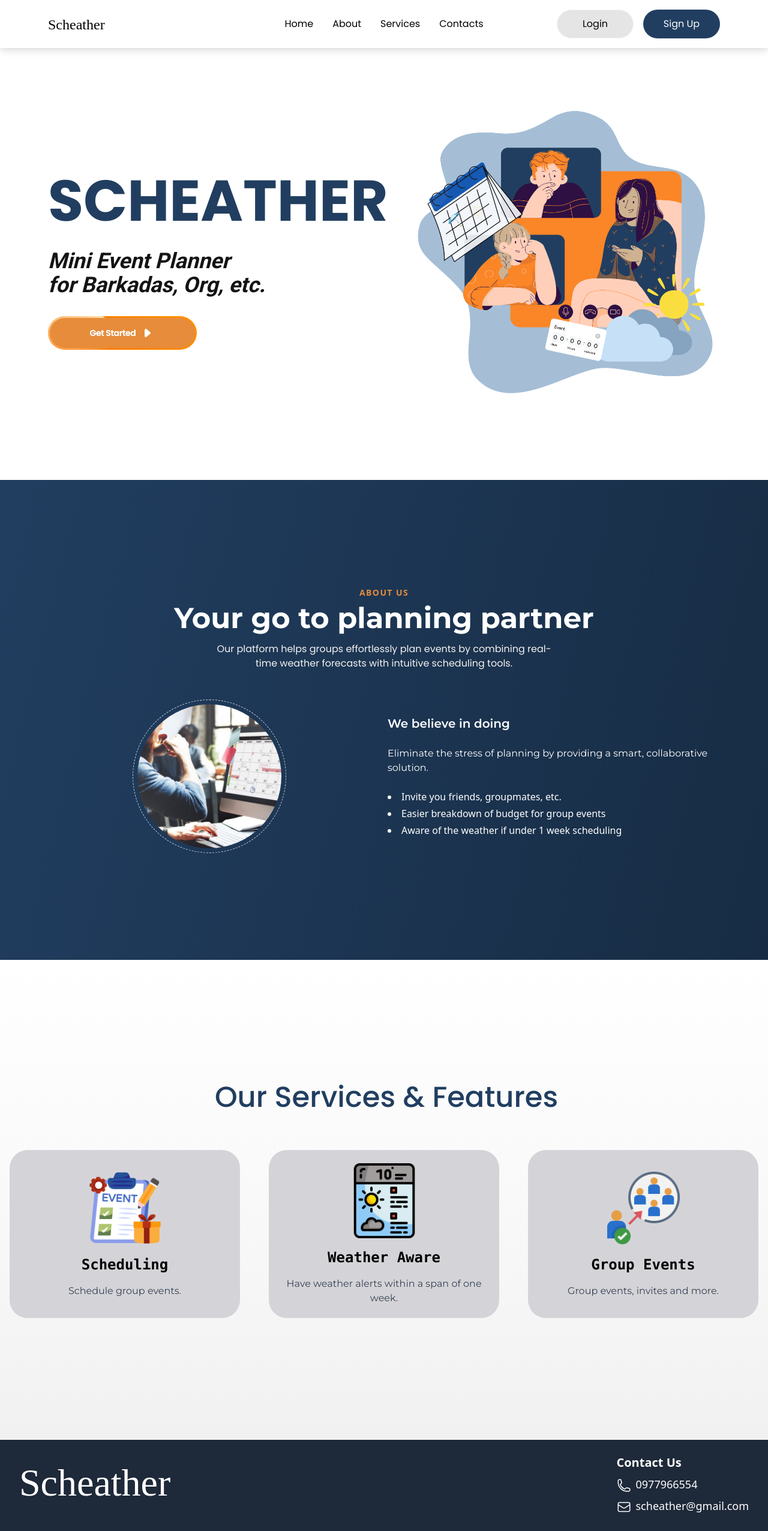
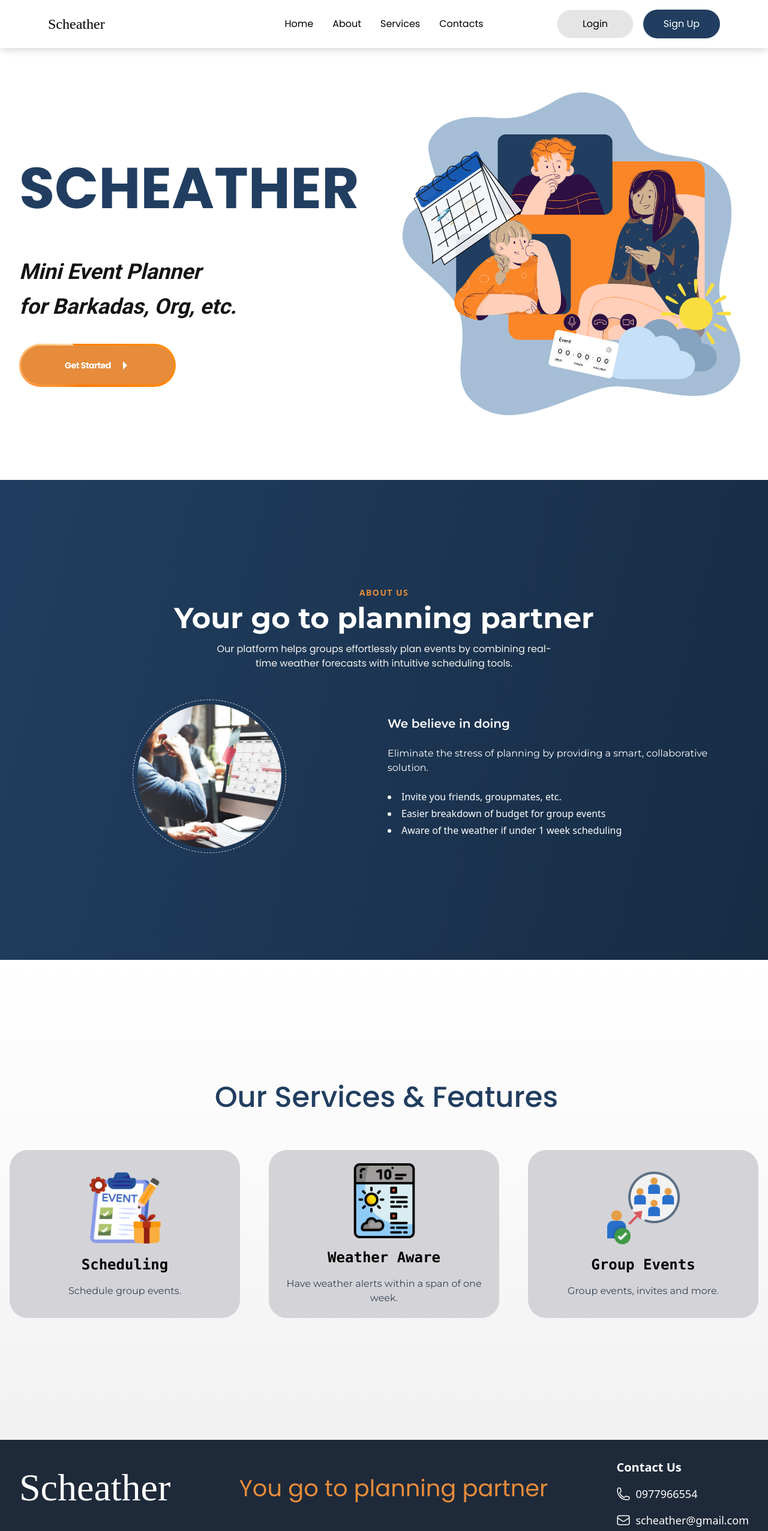
Before and after one commit to googiegoobers/SCHEATHER, a Next.js app in the folder scheather-next-app/: page / in a window 1280 px wide. Shown: the top 2552 px of the page at 60% size. Built offline with nearby package versions, Linux system fonts and the light colour scheme; a web font is replaced by a local one.

Commit message:
[Update][Bautista]-responsive-layout-landingPage
added hamburger menu on mobile devices using useState

```diff
--- a/scheather-next-app/app/page.tsx
+++ b/scheather-next-app/app/page.tsx
@@ -1,4 +1,5 @@
 "use client";
+import { useState, useEffect } from "react";
 import Link from "next/link";
 import { useRouter } from "next/navigation";
 
@@ -9,27 +10,46 @@ export default function Home() {
     router.push("/auth/signup");
   };
 
+  const [isMenuOpen, setIsMenuOpen] = useState(false);
+
+  const toggleMenu = () => {
+    setIsMenuOpen(!isMenuOpen);
+  };
+
+  const closeMenu = () => {
+    setIsMenuOpen(false);
+  };
+
+  // makes the background still when opening the hamburger menu
+  useEffect(() => {
+    document.body.style.overflow = isMenuOpen ? "hidden" : "";
+    return () => {
+      document.body.style.overflow = "";
+    };
+  }, [isMenuOpen]);
+
   return (
     <div className="min-h-screen w-full bg-white overflow-x-hidden">
       <div className="w-full h-screen relative bg-white overflow-hidden">
-        {/* Header */}
+        {/* Header*/}
         <header
-          className="w-full h-20 bg-white shadow-[0px_1.5px_15px_0px_rgba(0,0,0,0.20)] justify-center flex fixed top-0 z-50"
+          className="w-full h-20 bg-white shadow-[0px_1.5px_15px_0px_rgba(0,0,0,0.20)] fixed top-0 z-50 flex justify-between items-center px-4 sm:px-6 lg:px-20"
           style={{
             fontFamily: "Poppins",
           }}
         >
+          {/* Brand Logo */}
           <div
-            className="absolute left-[80px] top-[25px] text-[color:#213E60] text-2xl"
+            className="text-black text-xl sm:text-2xl font-medium"
             style={{
               fontFamily: '"Cedarville Cursive", cursive',
-              fontSize: "1.5rem",
-              color: "black",
             }}
           >
             Scheather
           </div>
-          <div className="navigation right-[20px] top-[16px] flex items-center gap-8 justify-center align-middle">
+
+          {/* Desktop Navigation */}
+          <nav className="hidden lg:flex items-center gap-8 absolute left-1/2 transform -translate-x-1/2">
             <a
               href="#home"
               className="text-black text-base cursor-pointer relative inline-block after:block after:h-[2px] after:bg-[#e68c3a] after:absolute after:bottom-0 after:left-0 after:w-0 after:transition-all after:duration-300 hover:after:w-full"
@@ -54,31 +74,124 @@ export default function Home() {
             >
               Contacts
             </a>
-          </div>
-          <div className="navigation absolute right-[80px] top-[16px] flex items-center gap-4 justify-center align-middle">
+          </nav>
+
+          {/* Desktop Auth Buttons */}
+          <div className="hidden lg:flex items-center gap-4">
             <Link href="/auth/login" passHref>
-              <button className="w-32 h-12 bg-neutral-200 rounded-[30px] border border-stone-100 text-black text-base hover:cursor-pointer hover:bg-neutral-300 transition-colors">
+              <button className="w-24 xl:w-32 h-10 xl:h-12 bg-neutral-200 rounded-[30px] border border-stone-100 text-black text-sm xl:text-base hover:cursor-pointer hover:bg-neutral-300 transition-colors">
                 Login
               </button>
             </Link>
             <Link href="/auth/signup" passHref>
-              <button className="w-32 h-12 bg-[color:#213E60] rounded-[30px] text-white text-base hover: cursor-pointer hover:bg-[color:#1A314E] transition-colors">
+              <button className="w-24 xl:w-32 h-10 xl:h-12 bg-[color:#213E60] rounded-[30px] text-white text-sm xl:text-base hover:cursor-pointer hover:bg-[color:#1A314E] transition-colors">
                 Sign Up
               </button>
             </Link>
+          </div>
+
+          {/* Hamburger Menu Button */}
+          <button
+            className="lg:hidden flex flex-col justify-center items-center w-8 h-5 space-y-1 focus:outline-none"
+            onClick={toggleMenu}
+            aria-label="Toggle menu"
+          >
+            <div
+              className={`w-6 h-0.5 bg-black transition-all duration-300 ${
+                isMenuOpen ? "rotate-45 translate-y-1.5" : ""
+              }`}
+            ></div>
+            <div
+              className={`w-6 h-0.5 bg-black transition-all duration-300 ${
+                isMenuOpen ? "opacity-0" : ""
+              }`}
+            ></div>
+            <div
+              className={`w-6 h-0.5 bg-black transition-all duration-300 ${
+                isMenuOpen ? "-rotate-45 -translate-y-1.5" : ""
+              }`}
+            ></div>
+          </button>
+
+          {/* Mobile Menu Overlay */}
+          {isMenuOpen && (
+            <div
+              className="lg:hidden fixed inset-0 bg-black/20 z-40"
+              onClick={closeMenu}
+            ></div>
+          )}
+
+          {/* Mobile Menu */}
+          <div
+            className={`lg:hidden fixed top-20 right-0 w-80 max-w-[90vw] max-h-[calc(100vh-2rem)] bg-white shadow-2xl transform transition-transform duration-300 ease-in-out overflow-y-auto z-50 rounded-sm ${
+              isMenuOpen ? "translate-x-0" : "translate-x-full"
+            }`}
+          >
+            <div className="flex flex-col p-6 space-y-6">
+              <nav className="flex flex-col space-y-4">
+                <a
+                  href="#home"
+                  className="text-black text-lg py-2 border-b border-gray-100 hover:text-[#e68c3a] transition-colors "
+                  onClick={closeMenu}
+                >
+                  Home
+                </a>
+                <a
+                  href="#about"
+                  className="text-black text-lg py-2 border-b border-gray-100 hover:text-[#e68c3a] transition-colors"
+                  onClick={closeMenu}
+                >
+                  About
+                </a>
+                <a
+                  href="#services"
+                  className="text-black text-lg py-2 border-b border-gray-100 hover:text-[#e68c3a] transition-colors"
+                  onClick={closeMenu}
+                >
+                  Services
+                </a>
+                <a
+                  href="#contacts"
+                  className="text-black text-lg py-2 border-b border-gray-100 hover:text-[#e68c3a] transition-colors"
+                  onClick={closeMenu}
+                >
+                  Contacts
+                </a>
+              </nav>
+
+              {/* Mobile Auth Buttons */}
+              <div className="flex flex-col space-y-4 pt-6">
+                <Link href="/auth/login" passHref>
+                  <button
+                    className="w-full h-12 bg-neutral-200 rounded-[30px] border border-stone-100 text-black text-base active:bg-neutral-300 transition-colors"
+                    onClick={closeMenu}
+                  >
+                    Login
+                  </button>
+                </Link>
+                <Link href="/auth/signup" passHref>
+                  <button
+                    className="w-full h-12 bg-[color:#213E60] rounded-[30px] text-white text-base active:bg-[color:#1A314E] transition-colors"
+                    onClick={closeMenu}
+                  >
+                    Sign Up
+                  </button>
+                </Link>
+              </div>
+            </div>
           </div>
         </header>
 
         {/* Hero Section */}
         <div
-          className="flex items-center justify-center h-[calc(100vh-70px)] mt-[70px] px-[80px] bg-white/80 scroll-mt-50"
+          className="w-full min-h-screen px-4 sm:px-6 lg:px-8 pt-20 flex flex-col justify-center items-center text-center bg-white/80"
           id="home"
         >
-          <div className="flex flex-row items-center justify-between w-full max-w-7xl gap-10">
+          <div className="flex flex-col lg:flex-row items-center justify-between w-full max-w-7xl gap-8 lg:gap-10">
             {/* LEFT CONTENT */}
-            <div className="flex-1 max-w-[800px]">
+            <div className="flex-1 max-w-[800px] order-2 lg:order-1 text-left">
               <h1
-                className="text-[color:#213E60] text-8xl mb-8 font-bold"
+                className="text-[color:#213E60] text-4xl sm:text-5xl md:text-6xl lg:text-7xl xl:text-8xl mb-6 lg:mb-8 font-bold leading-relaxed"
                 style={{
                   fontFamily: "Poppins",
                 }}
@@ -86,7 +199,7 @@ export default function Home() {
                 SCHEATHER
               </h1>
               <h3
-                className="text-4xl mb-8 font-bold italic text-[color:#141414]"
+                className="text-xl sm:text-2xl md:text-3xl lg:text-4xl mb-6 lg:mb-8 font-bold italic text-[color:#141414] leading-relaxed"
                 style={{ fontFamily: "Roboto" }}
               >
                 Mini Event Planner <br />
@@ -95,7 +208,7 @@ export default function Home() {
 
               <button
                 onClick={handleClick}
-                className="rgb-button group relative cursor-pointer overflow-hidden whitespace-nowrap px-6 py-4 text-black [background:var(--bg)] [border-radius:var(--radius)] transition-all duration-300 hover:scale-105 hover:shadow-[0_0_40px_8px_rgba(120,120,120,0.7)] flex justify-center "
+                className="rgb-button group relative cursor-pointer overflow-hidden whitespace-nowrap px-4 sm:px-6 py-3 sm:py-4 text-black [background:var(--bg)] [border-radius:var(--radius)] transition-all duration-300 hover:scale-105 hover:shadow-[0_0_40px_8px_rgba(120,120,120,0.7)] flex justify-center w-fit"
                 style={
                   {
                     "--spread": "90deg",
@@ -113,15 +226,14 @@ export default function Home() {
                   </div>
                 </div>
                 <div className="absolute [background:var(--bg)] [border-radius:var(--radius)] [inset:var(--cut)] "></div>
-                <div className="z-10 flex items-center justify-center gap-2 w-50">
+                <div className="px-9 z-10 flex items-center justify-center gap-2">
                   <span
-                    className="whitespace-pre bg-gradient-to-b from-white from-30% to-gray-300/80 bg-clip-text text-sm font-semibold leading-none tracking-tight text-white "
+                    className="inline-flex items-center gap-2 px-4 py-2 bg-gradient-to-b from-white from-30% to-gray-300/80 bg-clip-text text-xs sm:text-sm font-semibold leading-none tracking-tight text-white hover:"
                     style={{ fontFamily: "Poppins" }}
                   >
                     Get Started
-                  </span>
                     <svg
-                    className="w-6 h-6 text-gray-800 dark:text-white"
+                      className="w-6 h-6 sm:w-6 sm:h-6 text-gray-800 dark:text-white"
                       aria-hidden="true"
                       xmlns="http://www.w3.org/2000/svg"
                       width="24"
@@ -130,19 +242,23 @@ export default function Home() {
                       viewBox="0 0 24 24"
                     >
                       <path
-                      fillRule="evenodd"
-                      d="M10.271 5.575C8.967 4.501 7 5.43 7 7.12v9.762c0 1.69 1.967 2.618 3.271 1.544l5.927-4.881a2 2 0 0 0 0-3.088l-5.927-4.88Z"
-                      clipRule="evenodd"
+                        strokeLinecap="round"
+                        strokeLinejoin="round"
+                        strokeWidth={2}
+                        d="M5 12h14m-7-7l7 7-7 7"
                       />
                     </svg>
+                  </span>
                 </div>
               </button>
             </div>
-            <div className="flex-1 flex justify-center items-center top-9">
+
+            {/* RIGHT CONTENT - IMAGE */}
+            <div className="flex flex-col justify-center items-center flex-1 order-1 lg:order-2 w-full">
               <img
                 src="/hero-logo.png"
                 alt="Art"
-                className="w-full max-w-[600px] h-auto object-contain "
+                className="w-full max-w-[300px] sm:max-w-[400px] md:max-w-[500px] lg:max-w-[600px] h-auto object-contain"
               />
             </div>
           </div>
@@ -283,31 +399,44 @@ export default function Home() {
           </div>
         </div>
       </div>
-      <footer className="w-full bg-gray-800 text-white px-8 py-6" id="contacts">
-        <div className="flex justify-between items-start">
+      <footer
+        className="w-full bg-gray-800 text-white px-4 sm:px-6 lg:px-8 py-6 lg:py-8"
+        id="contacts"
+      >
+        <div className="flex flex-col lg:flex-row justify-between items-center lg:items-start gap-8">
           <div
-            className="text-white"
+            className="text-white text-center lg:text-left order-1 lg:order-1"
             style={{
               fontFamily: '"Cedarville Cursive", cursive',
-              fontSize: "64px",
+              fontSize: "clamp(2rem, 5vw, 4rem)",
               color: "white",
             }}
           >
             Scheather
           </div>
-          <div></div>
+          <div
+            className="text-white text-center lg:text-left order-1 lg:order-1 pt-5"
+            style={{
+              fontFamily: "Poppins",
+              fontSize: "clamp(1rem, 3vw, 2.5rem)",
+              color: "#e68c3a",
+            }}
+          >
+            You go to planning partner
+          </div>
 
-          <div className="text-left w-fit">
-            <p className="text-xl font-semibold mb-2">Contact Us</p>
+          <div className="text-center lg:text-left w-full lg:w-fit order-2 lg:order-2">
+            <p className="text-lg sm:text-xl font-semibold mb-4">Contact Us</p>
 
-            <div className="flex items-start gap-2 mb-2">
+            {/* Phone */}
+            <div className="flex items-center justify-center lg:justify-start gap-2 mb-4">
               <svg
                 xmlns="http://www.w3.org/2000/svg"
                 fill="none"
                 viewBox="0 0 24 24"
                 strokeWidth="1.5"
                 stroke="currentColor"
-                className="w-6 h-6 mt-1"
+                className="w-6 h-6 flex-shrink-0"
               >
                 <path
                   strokeLinecap="round"
@@ -315,19 +444,18 @@ export default function Home() {
                   d="M2.25 6.75c0 8.284 6.716 15 15 15h2.25a2.25 2.25 0 0 0 2.25-2.25v-1.372c0-.516-.351-.966-.852-1.091l-4.423-1.106c-.44-.11-.902.055-1.173.417l-.97 1.293c-.282.376-.769.542-1.21.38a12.035 12.035 0 0 1-7.143-7.143c-.162-.441.004-.928.38-1.21l1.293-.97c.363-.271.527-.734.417-1.173L6.963 3.102a1.125 1.125 0 0 0-1.091-.852H4.5A2.25 2.25 0 0 0 2.25 4.5v2.25Z"
                 />
               </svg>
-              <div>
-                <p className="text-lg">0977966554</p>
-              </div>
+              <p className="text-base sm:text-lg">0977966554</p>
             </div>
 
-            <div className="flex items-start gap-2">
+            {/* Email */}
+            <div className="flex items-center justify-center lg:justify-start gap-2">
               <svg
                 xmlns="http://www.w3.org/2000/svg"
                 fill="none"
                 viewBox="0 0 24 24"
                 strokeWidth="1.5"
                 stroke="currentColor"
-                className="w-6 h-6 mt-1"
+                className="w-6 h-6 flex-shrink-0"
               >
                 <path
                   strokeLinecap="round"
@@ -335,15 +463,17 @@ export default function Home() {
                   d="M21.75 6.75v10.5a2.25 2.25 0 0 1-2.25 2.25h-15a2.25 2.25 0 0 1-2.25-2.25V6.75m19.5 0A2.25 2.25 0 0 0 19.5 4.5h-15a2.25 2.25 0 0 0-2.25 2.25m19.5 0v.243a2.25 2.25 0 0 1-1.07 1.916l-7.5 4.615a2.25 2.25 0 0 1-2.36 0L3.32 8.91a2.25 2.25 0 0 1-1.07-1.916V6.75"
                 />
               </svg>
-              <div>
-                <p className="text-lg">scheather@gmail.com</p>
-              </div>
+              <p className="text-base sm:text-lg break-all sm:break-normal">
+                scheather@gmail.com
+              </p>
             </div>
           </div>
         </div>
 
-        <div className="text-center mt-6">
-          <p>&copy; 2025 Scheather. All rights reserved.</p>
+        <div className="text-center mt-6 lg:mt-8 pt-6 border-t border-gray-700">
+          <p className="text-sm sm:text-base">
+            &copy; 2025 Scheather. All rights reserved.
+          </p>
         </div>
       </footer>
     </div>
```
Lines whose indentation alone changed are shown as unchanged.
